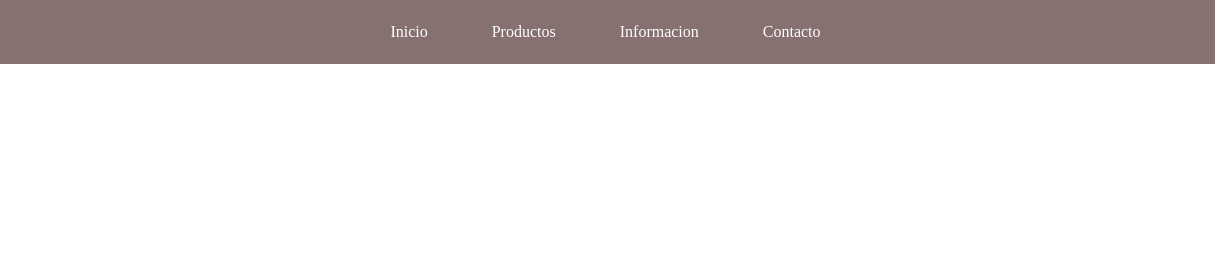
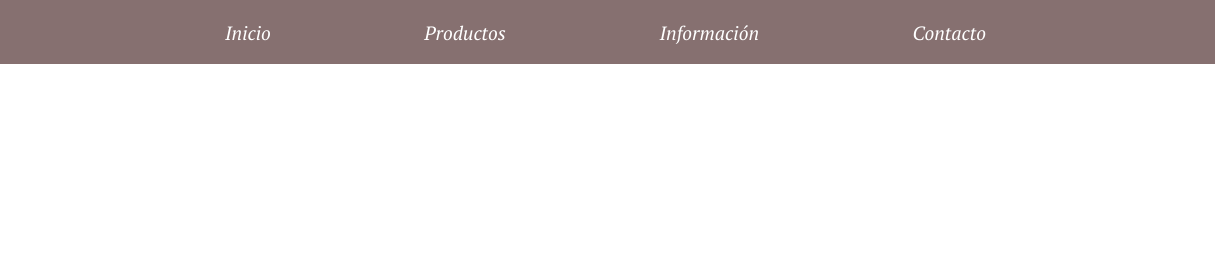
Before and after one commit to Ana-Galvez/sitio-web-codo-a-codo, a plain HTML site: page index.html in a window 1280 px wide. Shown: the top 280 px of the page, 65-1280 px from the left. Drawn offline with Linux system fonts and the light colour scheme.

Commit message:
cambio html y css. cambio palabra informacion con tilde y en css se agrego google fonts en nav con transform y sombra

```diff
--- a/css/styles.css
+++ b/css/styles.css
@@ -34,11 +34,20 @@ nav{
 
 .lista-items{
   display: flex;
+  font-family: 'PT Serif', serif;
 }
 
 .item{
-  margin:0 2em;
+  font-size:1.2em;
+  margin:0 4em;
   list-style: none;
+}
+
+/*animación y sombra para la barra de navegación*/
+
+.item:hover{
+  transform: scale(1.2);
+  box-shadow:0 0 1em rgb(66, 190, 214);
 }
 
 .item a{
--- a/index.html
+++ b/index.html
@@ -4,6 +4,10 @@
   <meta charset="UTF-8">
   <meta http-equiv="X-UA-Compatible" content="IE=edge">
   <meta name="viewport" content="width=device-width, initial-scale=1.0">
+  <!--Google Fonts para links de nav-->
+  <link rel="preconnect" href="https://fonts.googleapis.com">
+  <link rel="preconnect" href="https://fonts.gstatic.com" crossorigin>
+  <link href="https://fonts.googleapis.com/css2?family=PT+Serif:ital@1&display=swap" rel="stylesheet">
 
   <!-- css -->
   <link rel="stylesheet" href="./css/styles.css">
@@ -20,7 +24,7 @@
       <ul class="lista-items">
         <li class="item"><a href="#">Inicio</a></li>
         <li class="item"><a href="#">Productos</a></li>
-        <li class="item"><a href="#">Informacion</a></li>
+        <li class="item"><a href="#">Información</a></li>
         <li class="item"><a href="#">Contacto</a></li>
       </ul>
     </nav>
```
